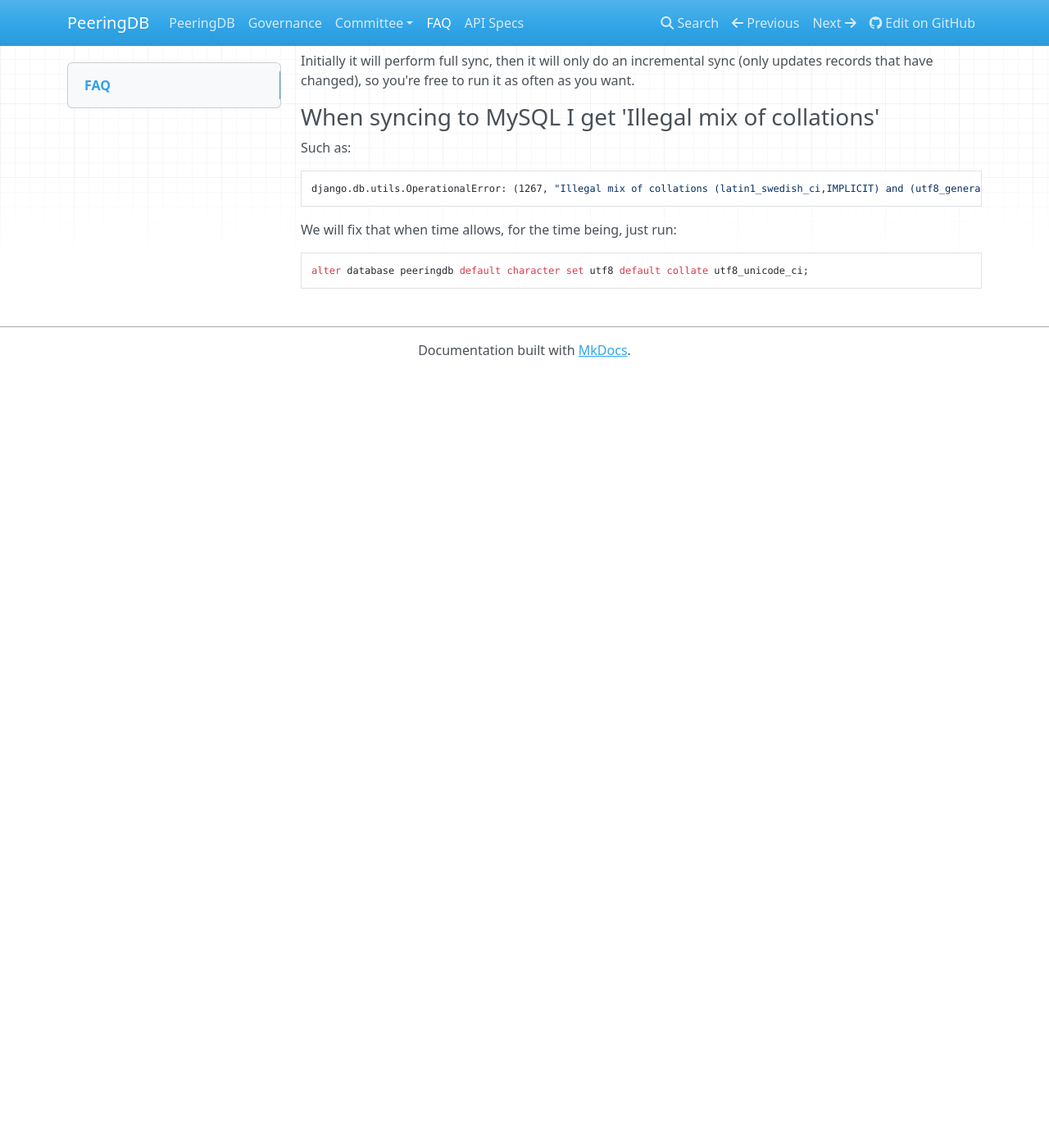
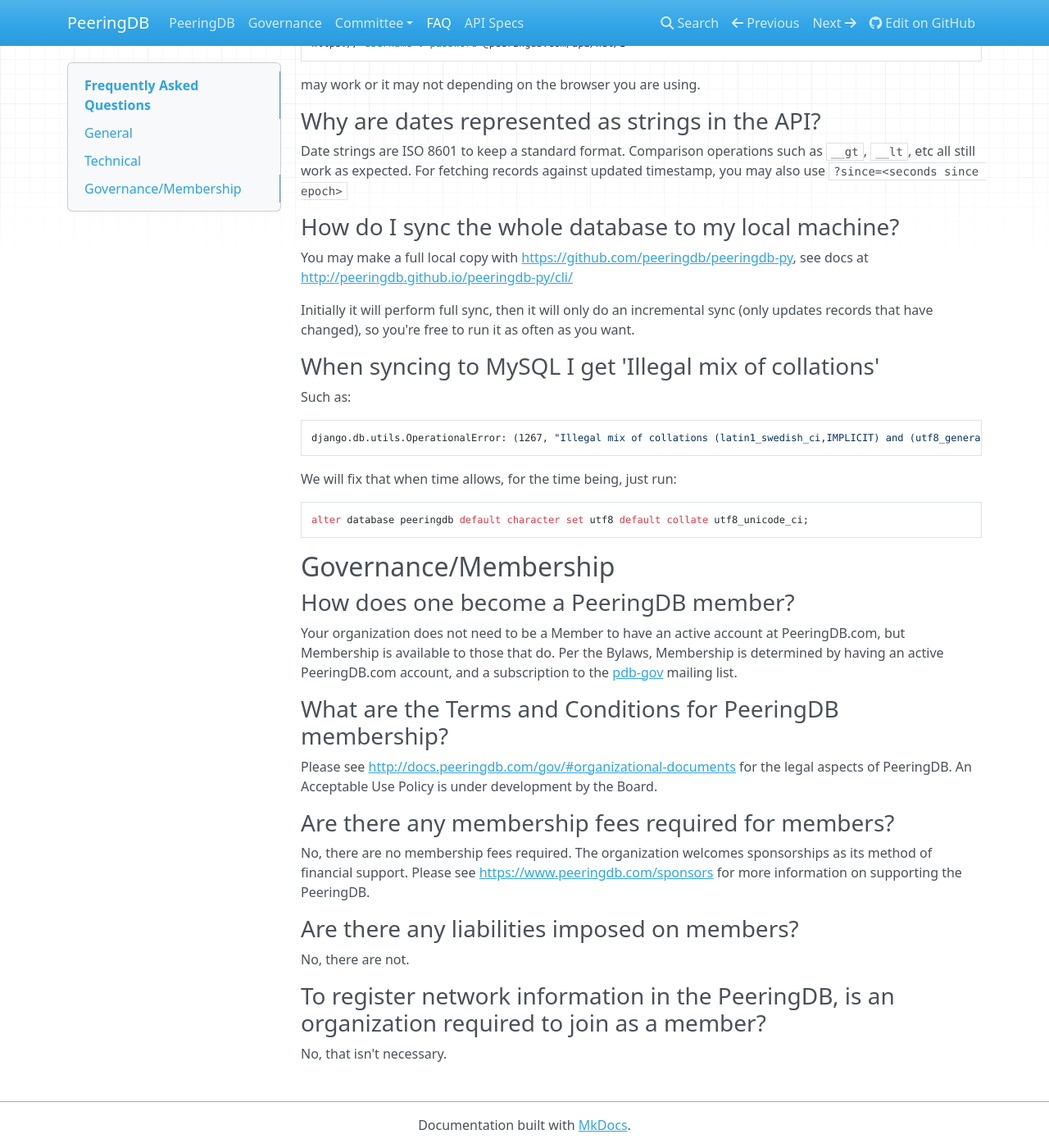
Before and after one commit to peeringdb/docs, an MkDocs documentation site: the page built from docs/faq.md, in a window 1280 px wide and 1400 px high, scrolled down 958 px. Shown: the whole window at 82% size. Built offline with MkDocs 1.6.1, drawn with Linux system fonts in a browser that asks for light colours; nearby versions of some CDN libraries; old or Windows-style settings are respelled for this version of MkDocs; before the commit the page ends 1413 px from its top, so only the background shows below that; some of the changed text lies outside the part shown.

Commit message:
Resolve #206 - extend FAQ to include governance questions

```diff
--- a/docs/faq.md
+++ b/docs/faq.md
@@ -1,7 +1,16 @@
 
-# FAQ
+# Frequently Asked Questions
 
+## General
+### What is the PeeringDB?
 
+It's a database for peering and peering related information. PeeringDB will let you see information about Networks you might want to peer with, where and how you can peer with them, as well as publish information about your own Organization's peering information.
+
+### How do I get started?
+
+See our Quick Start guide: <http://docs.peeringdb.com/#quick-start>
+
+## Technical
 ### How do I query by ASN?
 
 You may type in the ASN in the search box, or for web:
@@ -48,3 +57,24 @@
 We will fix that when time allows, for the time being, just run:
 
     alter database peeringdb default character set utf8 default collate utf8_unicode_ci;
+
+## Governance/Membership
+### How does one become a PeeringDB member?
+
+Your organization does not need to be a Member to have an active account at PeeringDB.com, but Membership is available to those that do. Per the Bylaws, Membership is determined by having an active PeeringDB.com account, and a subscription to the [pdb-gov](http://lists.peeringdb.com/cgi-bin/mailman/listinfo/pdb-gov) mailing list.
+
+### What are the Terms and Conditions for PeeringDB membership?
+
+Please see <http://docs.peeringdb.com/gov/#organizational-documents> for the legal aspects of PeeringDB. An Acceptable Use Policy is under development by the Board.
+
+### Are there any membership fees required for members?
+
+No, there are no membership fees required. The organization welcomes sponsorships as its method of financial support. Please see <https://www.peeringdb.com/sponsors> for more information on supporting the PeeringDB.
+
+### Are there any liabilities imposed on members?
+
+No, there are not.
+
+### To register network information in the PeeringDB, is an organization required to join as a member?
+
+No, that isn't necessary.
```
